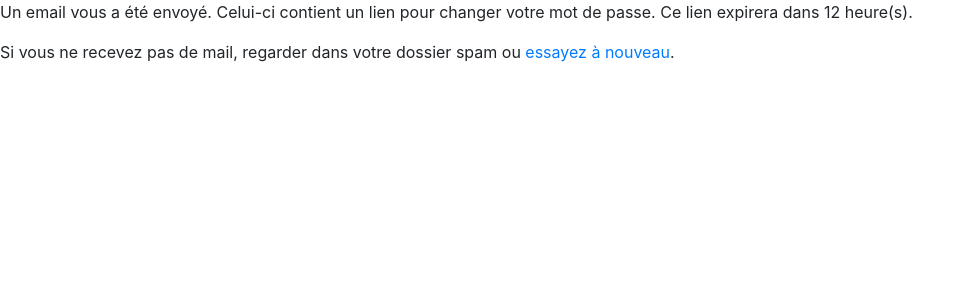
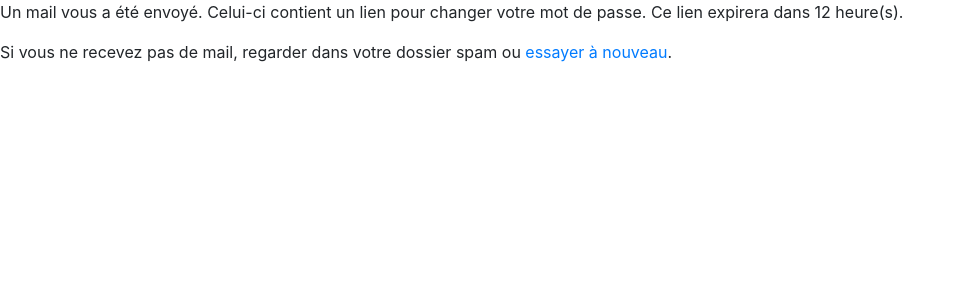
Before and after one commit to royce76/bankORG, a Symfony app: template templates/reset_password/check_email.html.twig in a window 1280 px wide. Shown: the top 300 px of the page, without its empty margins (0-969 px from the left). Run offline with Twig, Linux system fonts and the light colour scheme; the template is opened without the code that fills it, so the values that code supplies are empty; some libraries are stand-ins or nearby versions.

Commit message:
Check mispelling

```diff
--- a/src/Controller/MainController.php
+++ b/src/Controller/MainController.php
@@ -94,7 +94,7 @@ class MainController extends AbstractController
             else {
                 $this->addFlash(
                     'danger',
-                    'Cet compte n\'a pu être créé !'
+                    'Ce compte n\'a pu être créé !'
                 );
             }
         }
--- a/src/Controller/RegistrationController.php
+++ b/src/Controller/RegistrationController.php
@@ -88,7 +88,7 @@ class RegistrationController extends AbstractController
         }
 
         // @TODO Change the redirect on success and handle or remove the flash message in your templates
-        $this->addFlash('success', 'Votre email a été vérifiée.');
+        $this->addFlash('success', 'Votre email a été vérifié.');
 
         return $this->redirectToRoute('app_home');
     }
--- a/templates/base.html.twig
+++ b/templates/base.html.twig
@@ -5,7 +5,7 @@
         <meta name="viewport" content="width=device-width, initial-scale=1, shrink-to-fit=no">
         <meta name="description" content="Exercice symfony en méthode agile (duo): Créer une mini application bancaire ">
 
-        <title>{% block title %}Welcome!{% endblock %}</title>
+        <title>{% block title %} {% endblock %}</title>
 
         <link rel="stylesheet" href="https://cdn.jsdelivr.net/npm/bootstrap@4.5.3/dist/css/bootstrap.min.css" integrity="sha384-TX8t27EcRE3e/ihU7zmQxVncDAy5uIKz4rEkgIXeMed4M0jlfIDPvg6uqKI2xXr2" crossorigin="anonymous">
         <link rel="stylesheet" href="{{ asset('assets/css/main.css') }}">
--- a/templates/main/index.html.twig
+++ b/templates/main/index.html.twig
@@ -19,7 +19,7 @@
         </div>
         <ul class="list-group list-group-flush">
           <li class="list-group-item">Ouvert le {{ operation.account.OpeningDate|date('m/d/Y') }}</li>
-          <li class="list-group-item">Solde actuelle : {{ operation.account.Balance }} euro</li>
+          <li class="list-group-item">Solde actuel : {{ operation.account.Balance }} euro</li>
         </ul>
         <div class="card-body">
           <a href="{{ path('app_account', {id:operation.account.id})}}" class="card-link">Gérer</a>
--- a/templates/main/single.html.twig
+++ b/templates/main/single.html.twig
@@ -1,6 +1,6 @@
 {% extends 'template.html.twig' %}
 
-{% block title %}Hello MainController!{% endblock %}
+{% block title %}Ce compte{% endblock %}
 
 {% block content %}
 
@@ -17,7 +17,7 @@
     </div>
     <ul class="list-group list-group-flush">
       <li class="list-group-item">Ouvert le {{ operations[0].account.OpeningDate|date('m/d/Y') }}</li>
-      <li class="list-group-item">Solde actuelle : {{ operations[0].account.Balance }} euro</li>
+      <li class="list-group-item">Solde actuel : {{ operations[0].account.Balance }} euro</li>
     </ul>
     <div class="card-body">
       <a href="{{ path('app_home') }}" class="card-link">Retour</a>
--- a/templates/reset_password/check_email.html.twig
+++ b/templates/reset_password/check_email.html.twig
@@ -3,6 +3,6 @@
 {% block title %}Changer de mot de passe : mail envoyé{% endblock %}
 
 {% block body %}
-    <p>Un email vous a été envoyé. Celui-ci contient un lien pour changer votre mot de passe. Ce lien expirera dans {{ tokenLifetime|date('g') }} heure(s).</p>
-    <p>Si vous ne recevez pas de mail, regarder dans votre dossier spam ou <a href="{{ path('app_forgot_password_request') }}">essayez à nouveau</a>.</p>
+    <p>Un mail vous a été envoyé. Celui-ci contient un lien pour changer votre mot de passe. Ce lien expirera dans {{ tokenLifetime|date('g') }} heure(s).</p>
+    <p>Si vous ne recevez pas de mail, regarder dans votre dossier spam ou <a href="{{ path('app_forgot_password_request') }}">essayer à nouveau</a>.</p>
 {% endblock %}
--- a/templates/security/login.html.twig
+++ b/templates/security/login.html.twig
@@ -22,7 +22,7 @@
     </div>
 
     <div class="my-5">
-        <label for="inputEmail">Email</label>
+        <label for="inputEmail">Adresse mail</label>
         <input type="email" value="{{ last_username }}" name="email" id="inputEmail" class="form-control" required autofocus>
         <label for="inputPassword">Mot de passe</label>
         <input type="password" name="password" id="inputPassword" class="form-control" required>
```
Also changed, not shown: 1 other file.
